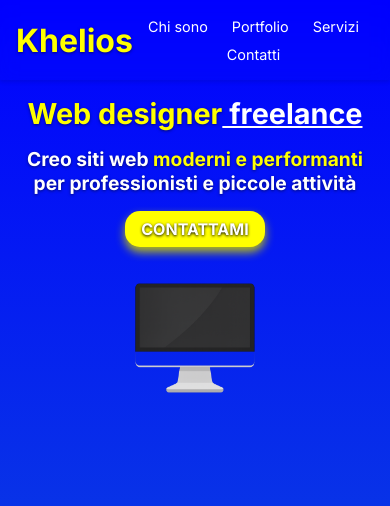
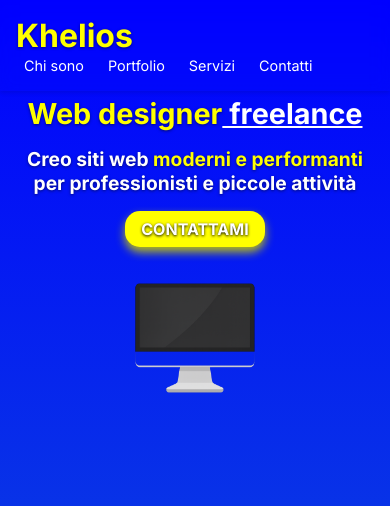
Before and after one commit to Khelioss/portfolioeliomarchese3, a plain HTML site: page index.html in a window 390 px wide. Shown: the top 506 px of the page. Drawn offline with Linux system fonts and the light colour scheme.

Commit message:
Update style.css

```diff
--- a/style.css
+++ b/style.css
@@ -329,19 +329,32 @@ footer span{
     }
 
 }
+body {
+    overflow-x: hidden;
+}
+
+/* Navbar responsive senza andare a capo */
 @media (max-width: 768px) {
     .hero {
-        padding: 1rem; /* riduce il padding laterale */
+        flex-wrap: wrap;           /* permette di adattare contenuto */
+        padding: 1rem;             /* padding ridotto */
+        justify-content: space-between;
     }
 
     .nav-links {
-        gap: 0.5rem;        /* riduce lo spazio tra i link */
-        flex-wrap: wrap;    /* i link che non stanno su una riga passano alla riga successiva */
-        justify-content: center; /* centra i link */
+        gap: 0.5rem;               /* riduce spazio tra link */
+        flex-wrap: nowrap;          /* forzato per rimanere in orizzontale */
+        overflow-x: auto;           /* permette scroll orizzontale se necessario */
     }
 
     .nav-links li a {
-        font-size: 0.9rem;  /* riduce leggermente il testo */
+        font-size: 0.9rem;         /* testo più piccolo */
         padding: 0.3rem 0.5rem;
+        white-space: nowrap;       /* impedisce al link di andare a capo */
+    }
+
+    /* opzionale: nasconde scroll bar ma mantiene scroll */
+    .nav-links::-webkit-scrollbar {
+        display: none;
     }
 }
```
